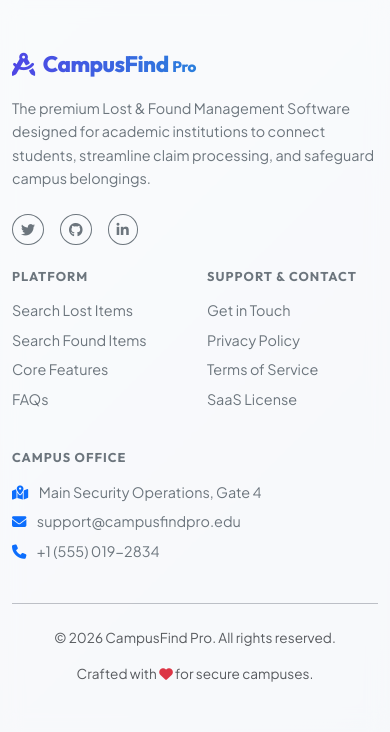
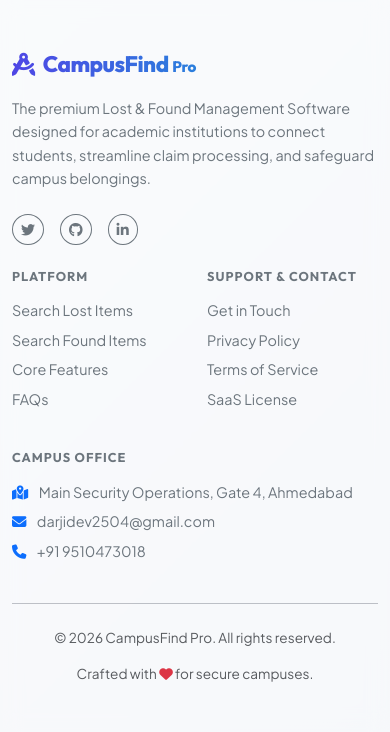
Before and after one commit to DEVDARJI7730/CampusFind-Pro, a PHP site: page /CampusFind-Pro/auth/register.php in a window 390 px wide. Shown: the part 1339-2071 px from the top of the page. Run offline with PHP 8.4, Linux system fonts and the light colour scheme.

Commit message:
Update footer contact details to reflect Ahmedabad address, user email, and phone number

```diff
--- a/includes/footer.php
+++ b/includes/footer.php
@@ -50,13 +50,13 @@
             <div class="col-lg-3 col-md-6" data-aos="fade-up" data-aos-delay="300">
                 <h6 class="font-heading fw-700 text-uppercase text-secondary mb-3" style="font-size: 0.8rem; letter-spacing: 1px;">Campus Office</h6>
                 <p class="text-secondary mb-2" style="font-size: 0.9rem;">
-                    <i class="fa-solid fa-map-location-dot me-2 text-primary"></i> Main Security Operations, Gate 4
+                    <i class="fa-solid fa-map-location-dot me-2 text-primary"></i> Main Security Operations, Gate 4, Ahmedabad
                 </p>
                 <p class="text-secondary mb-2" style="font-size: 0.9rem;">
-                    <i class="fa-solid fa-envelope me-2 text-primary"></i> support@campusfindpro.edu
+                    <i class="fa-solid fa-envelope me-2 text-primary"></i> darjidev2504@gmail.com
                 </p>
                 <p class="text-secondary" style="font-size: 0.9rem;">
-                    <i class="fa-solid fa-phone me-2 text-primary"></i> +1 (555) 019-2834
+                    <i class="fa-solid fa-phone me-2 text-primary"></i> +91 9510473018
                 </p>
             </div>
         </div>
```
